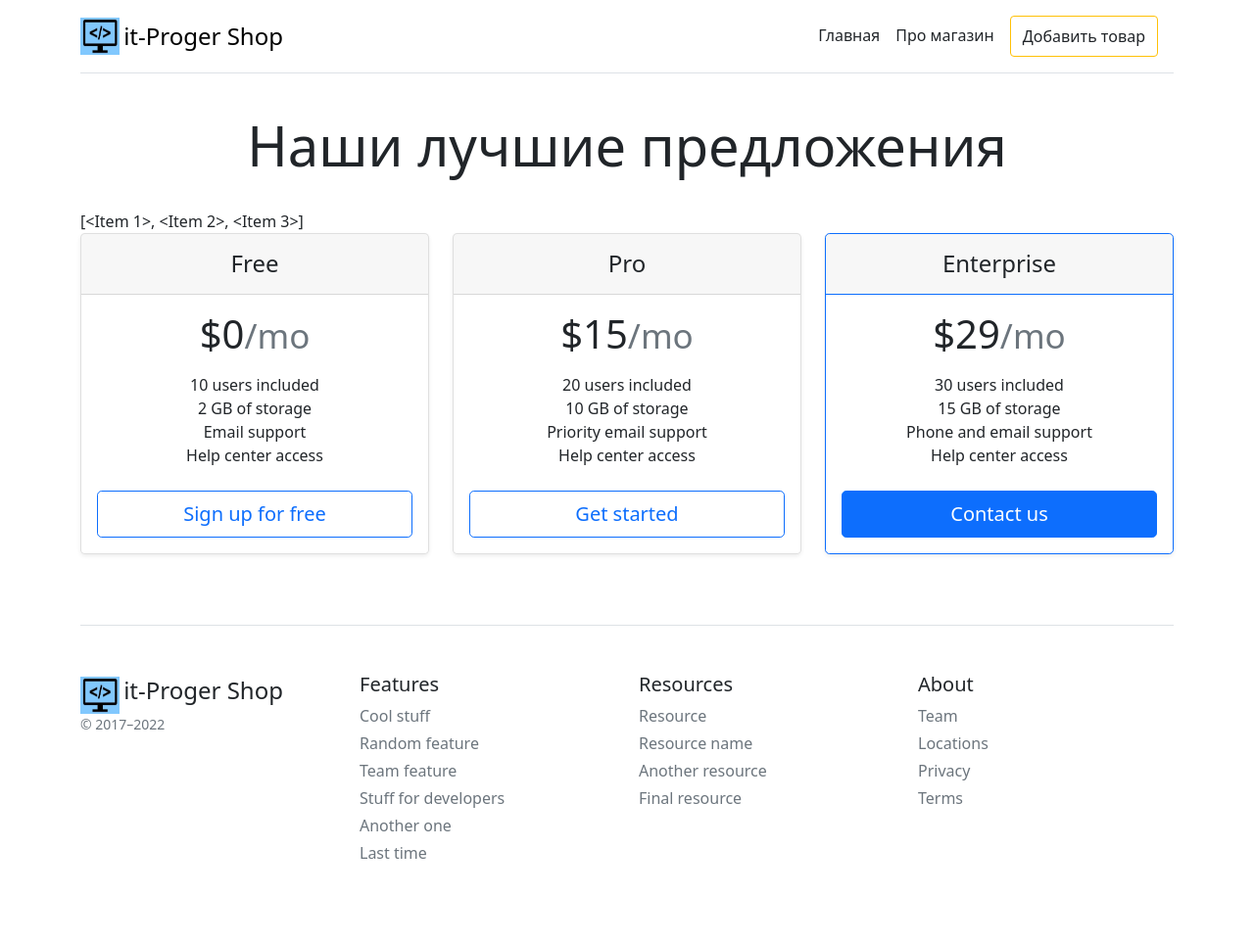
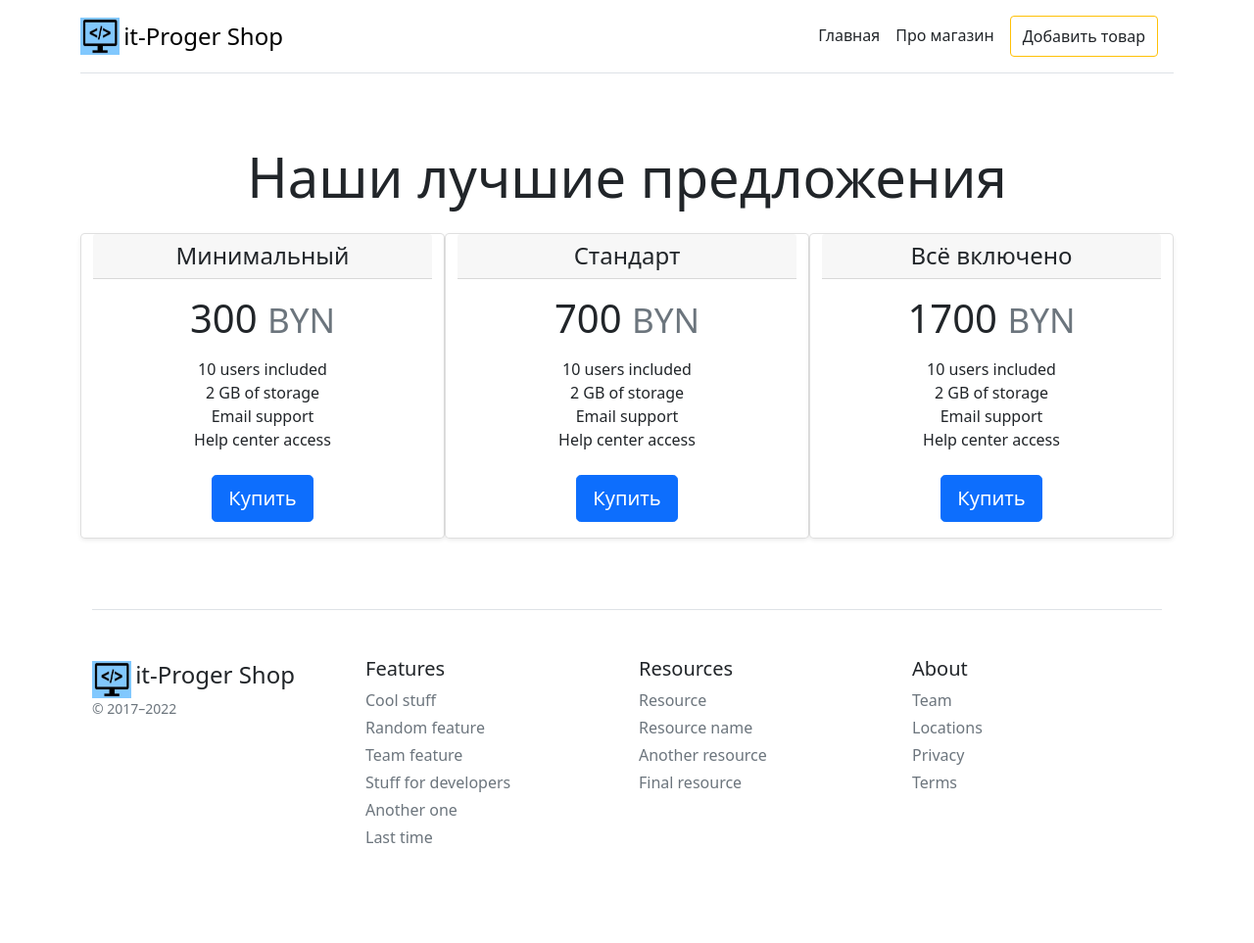
Before and after one commit to Maksim-Lukashyk-1996/Shop_Online_Project, a Flask app: page / in a window 1280 px wide. Shown: the whole page at 98% size. After the commit the page ends 861 px from the top, so only its background shows below. Run offline with Flask 2, Linux system fonts and the light colour scheme; data comes from the database, SQL or seed files in the repository; both versions use the stored data as it was after the commit.

Commit message:
Update files

```diff
--- a/app.py
+++ b/app.py
@@ -1,5 +1,6 @@
 from flask import Flask, render_template, request, redirect, url_for
 from flask_sqlalchemy import SQLAlchemy
+from cloudipsp import Api, Checkout
 
 app = Flask(__name__)
 app.config['SQLALCHEMY_DATABASE_URI'] = 'sqlite:///shop.db'
@@ -12,6 +13,9 @@ class Item(db.Model):
     title = db.Column(db.String(100), nullable=False)
     price = db.Column(db.Integer, nullable=False)
     isActive = db.Column(db.Boolean, default=True)
+
+    def __repr__(self):
+        return self.title
 
 
 @app.route('/')
--- a/templates/index.html
+++ b/templates/index.html
@@ -6,68 +6,30 @@
 
 
 {% block body %}
-<header>
-    <div class="pricing-header p-3 pb-md-4 mx-auto text-center">
+<div class="pricing-header px-3 py-3 pt-md-5 pt-md-4 mx-auto text-center">
     <h1 class="display-4 fw-normal">Наши лучшие предложения</h1>
 </div>
-</header>
 
-<main>
-
-    {{data}}
-
+<div class="container">
+    <div class="card-deck  mb-3 text-center">
         <div class="row row-cols-1 row-cols-md-3 mb-3 text-center">
-        <div class="col">
+        {% for el in data %}
         <div class="card mb-4 rounded-3 shadow-sm">
-                <div class="card-header py-3">
-                    <h4 class="my-0 fw-normal">Free</h4>
+            <div class="card-header">
+                <h4 class="my-0 font-weight-normal">{{ el.title }}</h4>
             </div>
             <div class="card-body">
-                    <h1 class="card-title pricing-card-title">$0<small class="text-muted fw-light">/mo</small></h1>
+                <h1 class="card-title pricing-card-title">{{ el.price }}&nbsp;<small class="text-muted">BYN</small></h1>
                 <ul class="list-unstyled mt-3 mb-4">
                     <li>10 users included</li>
                     <li>2 GB of storage</li>
                     <li>Email support</li>
                     <li>Help center access</li>
                 </ul>
-                    <button type="button" class="w-100 btn btn-lg btn-outline-primary">Sign up for free</button>
+                <a href="" class="btn btn-lg btn-block btn-primary">Купить</a>
             </div>
         </div>
-        </div>
-        <div class="col">
-            <div class="card mb-4 rounded-3 shadow-sm">
-                <div class="card-header py-3">
-                    <h4 class="my-0 fw-normal">Pro</h4>
-                </div>
-                <div class="card-body">
-                    <h1 class="card-title pricing-card-title">$15<small class="text-muted fw-light">/mo</small></h1>
-                    <ul class="list-unstyled mt-3 mb-4">
-                        <li>20 users included</li>
-                        <li>10 GB of storage</li>
-                        <li>Priority email support</li>
-                        <li>Help center access</li>
-                    </ul>
-                    <button type="button" class="w-100 btn btn-lg btn-outline-primary">Get started</button>
+        {% endfor %}
     </div>
 </div>
-        </div>
-        <div class="col">
-            <div class="card mb-4 rounded-3 shadow-sm border-primary">
-                <div class="card-header py-3 text-bg-primary border-primary">
-                    <h4 class="my-0 fw-normal">Enterprise</h4>
-                </div>
-                <div class="card-body">
-                    <h1 class="card-title pricing-card-title">$29<small class="text-muted fw-light">/mo</small></h1>
-                    <ul class="list-unstyled mt-3 mb-4">
-                        <li>30 users included</li>
-                        <li>15 GB of storage</li>
-                        <li>Phone and email support</li>
-                        <li>Help center access</li>
-                    </ul>
-                    <button type="button" class="w-100 btn btn-lg btn-primary">Contact us</button>
-                </div>
-            </div>
-        </div>
-    </div>
-</main>
     {% endblock %}
```
Also changed, not shown: shop.db. Lines whose indentation alone changed are shown as unchanged.
